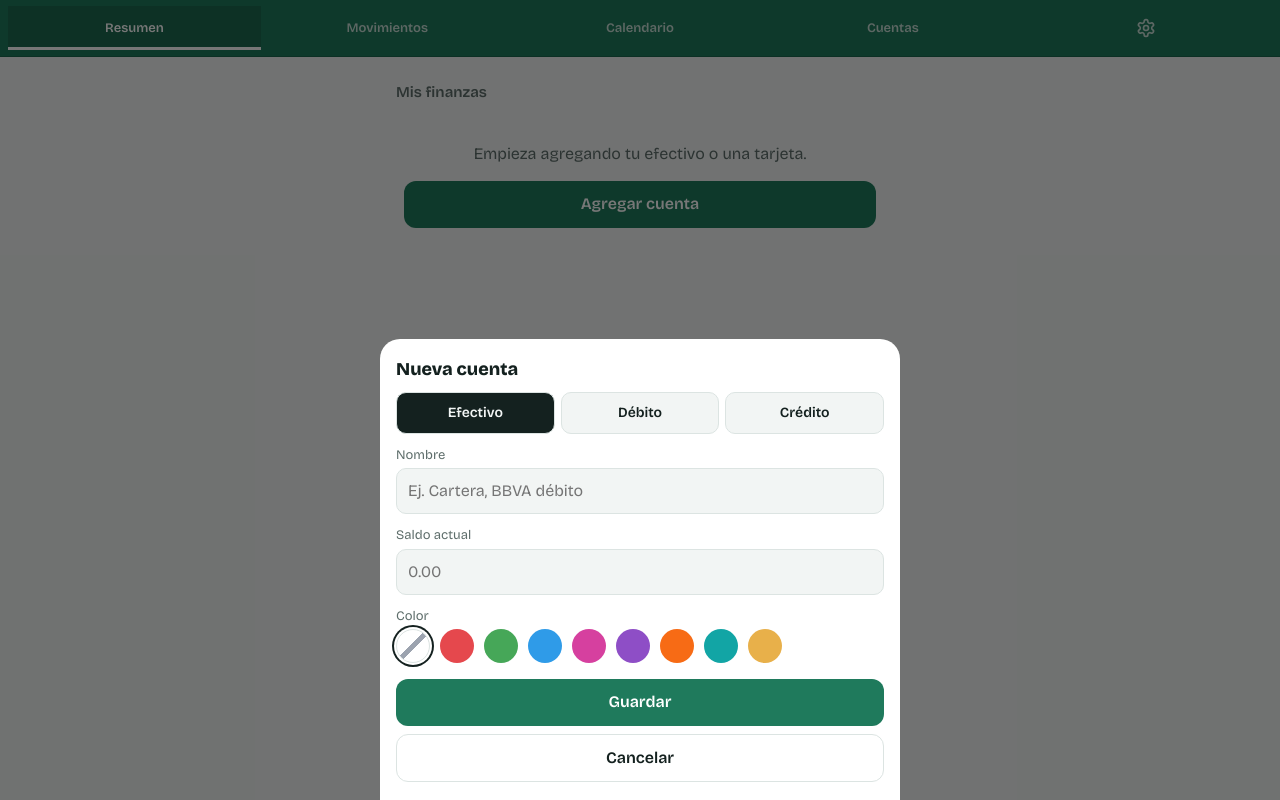
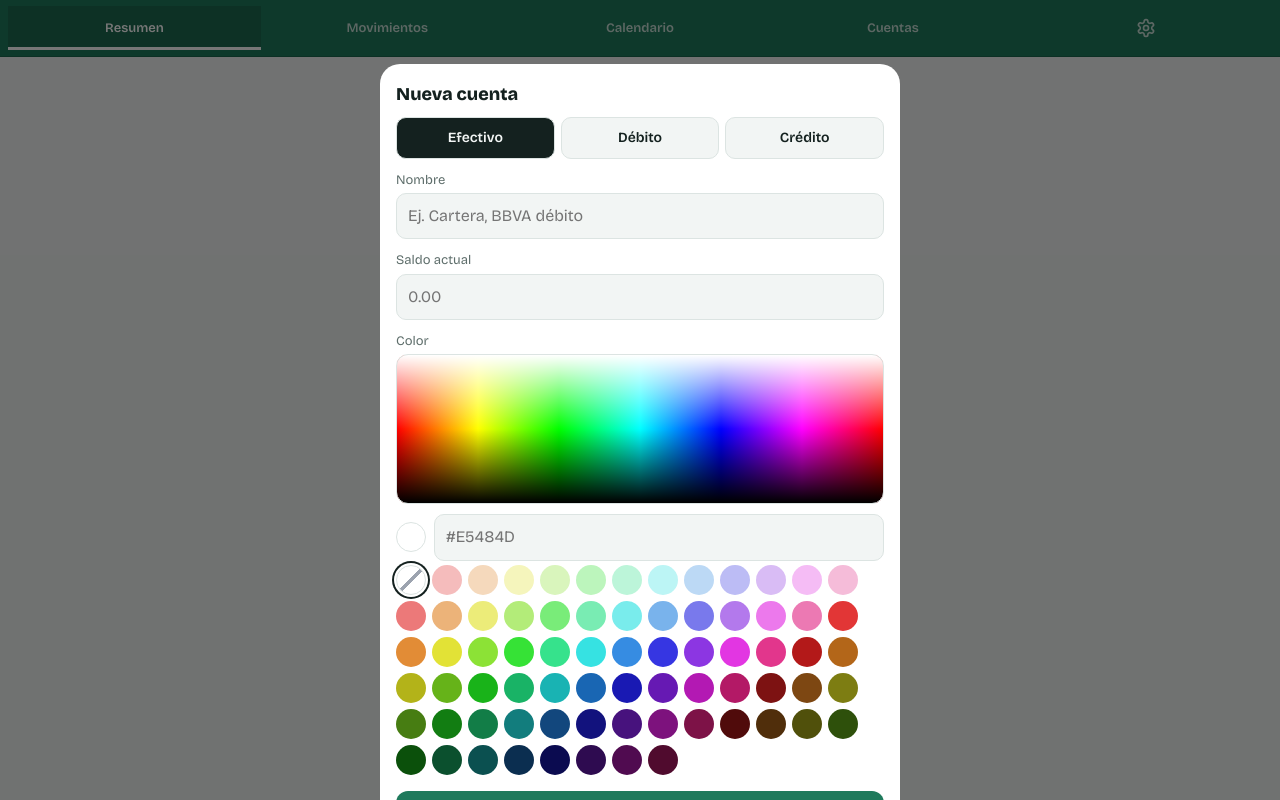
Before and after one commit to alexloza247/Control-Finanza, a website: page index.html in a window 1280 px wide. Both pictures are taken after a click on the button "Agregar cuenta". Drawn offline with nearby package versions, Linux system fonts and the light colour scheme.

Commit message:
Selector de color propio (espectro, hexadecimal y cuadrícula) y barrita al borde

```diff
--- a/index.html
+++ b/index.html
@@ -40,11 +40,21 @@ h2{font-size:18px;margin:24px 0 10px;font-weight:800}
 .item .t{font-weight:600}.item .m{font-size:13px;color:var(--mute2)}
 /* Barrita de color de la cuenta: se ve en la tarjeta de la cuenta (Cuentas)
    y en cada movimiento (Movimientos), para identificarla de un vistazo. */
-.cbar{position:absolute;left:7px;top:10px;bottom:10px;width:6px;border-radius:3px;pointer-events:none}
-/* Selector de color de la cuenta en el formulario: círculos de la paleta. */
-.csw{display:flex;flex-wrap:wrap;gap:10px;margin-top:4px}
-.cswb{width:34px;height:34px;border-radius:50%;border:0;padding:0;cursor:pointer}
+.cbar{position:absolute;left:0;top:0;bottom:0;width:6px;border-radius:14px 0 0 14px;pointer-events:none}
+.item.hasbar{padding-left:24px}
+/* Selector de color de la cuenta en el formulario: cuadrícula con muchos
+   colores y campo para escribir el código hexadecimal. */
+.csw{display:flex;flex-wrap:wrap;gap:6px;margin-top:4px}
+.cswb{width:30px;height:30px;border-radius:50%;border:0;padding:0;cursor:pointer}
 .cswb.sel{box-shadow:0 0 0 2px var(--surf),0 0 0 4px var(--ink)}
+.chex{display:flex;gap:8px;align-items:center;margin-top:10px}
+.chex .prev{width:30px;height:30px;border-radius:50%;border:1px solid var(--line);flex:none}
+.chex input{flex:1;min-width:0;text-transform:uppercase}
+.cspec{position:relative;width:100%;height:150px;border-radius:12px;border:1px solid var(--line);cursor:pointer;touch-action:none;margin-top:4px;
+ background:
+  linear-gradient(to bottom, #fff, rgba(255,255,255,0) 50%, rgba(0,0,0,0) 50%, #000),
+  linear-gradient(to right, hsl(0,100%,50%), hsl(30,100%,50%), hsl(60,100%,50%), hsl(90,100%,50%), hsl(120,100%,50%), hsl(150,100%,50%), hsl(180,100%,50%), hsl(210,100%,50%), hsl(240,100%,50%), hsl(270,100%,50%), hsl(300,100%,50%), hsl(330,100%,50%), hsl(360,100%,50%));}
+.cspec .cmark{position:absolute;width:18px;height:18px;border-radius:50%;border:2px solid #fff;box-shadow:0 0 0 1px rgba(0,0,0,.45);transform:translate(-50%,-50%);pointer-events:none;display:none}
 /* Bloque apagado: cuando el interruptor maestro de Notificaciones está
    desactivado, los recordatorios se ven oscuros y no se pueden tocar. */
 .dim{opacity:.45;pointer-events:none}
@@ -231,10 +241,18 @@ function balance(a){var b=+a.initial||0;S.tx.forEach(function(t){
  if(t.type==='transfer'){if(t.acc===a.id)b-=t.amt;if(t.to===a.id)b+=t.amt}});return Math.round(b*100)/100}
 function acc(id){return S.accounts.filter(function(a){return a.id===id})[0]}
 /* Color de cada cuenta (opcional): la cuenta no trae color por defecto; el
-   usuario elige uno en "Editar cuenta" (o deja "Sin color"). accColor
-   devuelve el color elegido o null si no tiene; solo las cuentas con color
-   muestran la barrita en Cuentas y en sus movimientos. */
-var ACC_COLORS=['#E5484D','#46A758','#2F9BE8','#D6409F','#8E4EC6','#F76B15','#12A5A5','#E8B04A'];
+   usuario elige uno en "Editar cuenta" (cuadrícula de colores o código
+   hexadecimal propio, o deja "Sin color"). accColor devuelve el color
+   elegido o null si no tiene; solo las cuentas con color muestran la
+   barrita en Cuentas y en sus movimientos. */
+function hslHex(h,s,l){var c=(1-Math.abs(2*l-1))*s,x=c*(1-Math.abs(((h/60)%2)-1)),m=l-c/2,r=0,g=0,b=0;if(h<60){r=c;g=x}else if(h<120){r=x;g=c}else if(h<180){g=c;b=x}else if(h<240){g=x;b=c}else if(h<300){r=x;b=c}else{r=c;b=x}function p(v){var n=Math.round((v+m)*255).toString(16).toUpperCase();return n.length<2?'0'+n:n}return '#'+p(r)+p(g)+p(b)}
+var COLOR_GRID=(function(){var out=[],L=[0.85,0.7,0.55,0.4,0.28,0.18];for(var li=0;li<L.length;li++)for(var hi=0;hi<12;hi++)out.push(hslHex(hi*30,0.75,L[li]));return out})();
+function normalizeHex(v){if(v==null)return null;var s=String(v).trim();if(s.charAt(0)==='#')s=s.slice(1);if(!/^[0-9a-fA-F]{6}$/.test(s))return null;return '#'+s.toUpperCase()}
+/* Espectro de colores (selector propio): fx=tono (0..1 → 0..360°),
+   fy=claridad (0 blanco, 0.5 tono puro, 1 negro). specColorAt convierte una
+   posición en hex; specPosForHex hace lo inverso para colocar el marcador. */
+function specColorAt(fx,fy){fx=Math.max(0,Math.min(1,fx));fy=Math.max(0,Math.min(1,fy));var hue=fx*360,c=1,x=1-Math.abs(((hue/60)%2)-1),r=0,g=0,b=0;if(hue<60){r=c;g=x}else if(hue<120){r=x;g=c}else if(hue<180){g=c;b=x}else if(hue<240){g=x;b=c}else if(hue<300){r=x;b=c}else{r=c;b=x}var R=r,G=g,B=b;if(fy<=0.5){var w=1-fy/0.5;R=r*(1-w)+w;G=g*(1-w)+w;B=b*(1-w)+w}else{var k=1-(fy-0.5)/0.5;R=r*k;G=g*k;B=b*k}function p(v){var n=Math.round(v*255).toString(16).toUpperCase();return n.length<2?'0'+n:n}return '#'+p(R)+p(G)+p(B)}
+function specPosForHex(hex){var n=normalizeHex(hex);if(!n)return null;var r=parseInt(n.substr(1,2),16)/255,g=parseInt(n.substr(3,2),16)/255,b=parseInt(n.substr(5,2),16)/255,v=Math.max(r,g,b),m=Math.min(r,g,b),ch=v-m,hue=0;if(ch>0){if(v===r)hue=60*(((g-b)/ch)%6);else if(v===g)hue=60*((b-r)/ch+2);else hue=60*((r-g)/ch+4);if(hue<0)hue+=360}return{x:hue/360,y:m>0?(1-m)*0.5:1-v/2}}
 function accColor(a){return (a&&a.color)?a.color:null}
 // credit: balance is negative when owing
 var TORD={cash:0,debit:1,credit:2},TYORD={income:0,expense:1,transfer:2},EVO={due:0,bill:1,cut:2};
@@ -447,7 +465,7 @@ function cmp(a,b){if(a.date!==b.date)return a.date<b.date?1:-1;var ta=a.time||''
 function list(arr){return arr.map(function(t){
  var a=acc(t.acc),to=t.to?acc(t.to):null,ac=accColor(a),sign=t.type==='income'?'pos':t.type==='expense'?'neg':'',pre=t.type==='income'?'+':t.type==='expense'?'-':'';
  var title=t.type==='transfer'?'Transferencia → '+esc(to?to.name:'?'):esc(t.note||t.cat||'Movimiento');
- return '<div class="item" data-act="edittx" data-id="'+t.id+'">'+(ac?'<span class="cbar" style="background:'+ac+'"></span>':'')+'<div class="row">'+(t.photo?'<button type="button" class="thumb" data-act="viewphoto" data-id="'+t.id+'" aria-label="Ver foto del ticket"><img src="'+t.photo+'" alt=""></button>':'')+'<div style="flex:1;min-width:0"><div class="t">'+title+'</div><div class="m">'+esc(a?a.name:'?')+' · '+t.date+(t.time?' · '+esc(t.time):'')+(t.type!=='transfer'&&t.cat?' · '+esc(t.cat):'')+(t.msi>1?' · '+t.msi+(t.msiUnit==='quincenas'?' quincenas':' MSI'):'')+'</div></div><b class="'+sign+'">'+pre+money(t.amt)+'</b><div style="display:flex;flex-direction:column;align-items:center;flex:none"><span class="ed" aria-hidden="true" style="margin-left:0">✎</span><button type="button" class="ic" data-act="repeattx" data-id="'+t.id+'" aria-label="Repetir" title="Repetir">↻</button></div></div></div>'}).join('')}
+ return '<div class="item'+(ac?' hasbar':'')+'" data-act="edittx" data-id="'+t.id+'">'+(ac?'<span class="cbar" style="background:'+ac+'"></span>':'')+'<div class="row">'+(t.photo?'<button type="button" class="thumb" data-act="viewphoto" data-id="'+t.id+'" aria-label="Ver foto del ticket"><img src="'+t.photo+'" alt=""></button>':'')+'<div style="flex:1;min-width:0"><div class="t">'+title+'</div><div class="m">'+esc(a?a.name:'?')+' · '+t.date+(t.time?' · '+esc(t.time):'')+(t.type!=='transfer'&&t.cat?' · '+esc(t.cat):'')+(t.msi>1?' · '+t.msi+(t.msiUnit==='quincenas'?' quincenas':' MSI'):'')+'</div></div><b class="'+sign+'">'+pre+money(t.amt)+'</b><div style="display:flex;flex-direction:column;align-items:center;flex:none"><span class="ed" aria-hidden="true" style="margin-left:0">✎</span><button type="button" class="ic" data-act="repeattx" data-id="'+t.id+'" aria-label="Repetir" title="Repetir">↻</button></div></div></div>'}).join('')}
 var MESES=['enero','febrero','marzo','abril','mayo','junio','julio','agosto','septiembre','octubre','noviembre','diciembre'];
 /* Búsqueda por monto: "500" encuentra el gasto de $500; "1,200" o "1200"
    encuentran $1,200. */
@@ -468,7 +486,7 @@ function accs(){
  var h='<div class="row"><h1>Cuentas</h1><a class="lnk" data-act="newacc">+ Nueva</a></div><div style="margin-top:12px">';
  if(!S.accounts.length)h+='<div class="empty">Agrega efectivo, débito o crédito.</div>';
  var lastT='';sortedAccs().forEach(function(a){var b=balance(a),ac=accColor(a);if(a.type!==lastT){lastT=a.type;h+='<div class="m" style="margin:14px 0 6px;font-weight:600">'+TYPES[a.type]+'</div>'}
-  h+='<div class="item" data-act="accmove" data-id="'+a.id+'">'+(ac?'<span class="cbar" style="background:'+ac+'"></span>':'')+'<div class="row"><div><div class="t">'+esc(a.name)+'</div><div class="m">'+TYPES[a.type]+(a.type==='credit'&&a.freq==='biweekly'?' quincenal':'')+(a.type==='credit'&&a.cutDay?' · corte día '+cutDays(a).join(' y '):'')+(a.type==='credit'&&a.dueDay?' · pago día '+dueDays(a).join(' y '):'')+'</div></div><b class="'+(b<0?'neg':'')+'"><span class="anum" data-k="acc-'+a.id+'" data-v="'+(a.type==='credit'?-b:b)+'">'+(a.type==='credit'?money(-b):money(b))+'</span></b></div>';
+  h+='<div class="item'+(ac?' hasbar':'')+'" data-act="accmove" data-id="'+a.id+'">'+(ac?'<span class="cbar" style="background:'+ac+'"></span>':'')+'<div class="row"><div><div class="t">'+esc(a.name)+'</div><div class="m">'+TYPES[a.type]+(a.type==='credit'&&a.freq==='biweekly'?' quincenal':'')+(a.type==='credit'&&a.cutDay?' · corte día '+cutDays(a).join(' y '):'')+(a.type==='credit'&&a.dueDay?' · pago día '+dueDays(a).join(' y '):'')+'</div></div><b class="'+(b<0?'neg':'')+'"><span class="anum" data-k="acc-'+a.id+'" data-v="'+(a.type==='credit'?-b:b)+'">'+(a.type==='credit'?money(-b):money(b))+'</span></b></div>';
   if(a.type==='credit'&&+a.limit>0){var used=Math.max(0,-b),p=Math.min(100,used/a.limit*100);h+='<div class="bar"><i class="'+(p>80?'hi':'')+'" style="width:'+p+'%"></i></div><div class="m" style="margin-top:4px">Límite de '+money(a.limit)+' · disponible '+money(a.limit-used)+'</div>'}
   if(a.type==='credit'){var ps=msiPlans(a);if(ps.length){var bwq=a.freq==='biweekly';h+='<div class="m" style="margin-top:10px"><b>'+(bwq?'Quincenas sin intereses · '+money(msiMonth(a))+' por quincena':'Meses sin intereses · '+money(msiMonth(a))+' al mes')+'</b></div>';ps.forEach(function(p){var pq=p.unit==='quincenas';h+='<div class="m">'+esc(p.t.note||p.t.cat||'Compra')+' · '+p.done+'/'+p.t.msi+' pagos · faltan '+p.left+(pq?' quincenas':'')+' · '+money(p.m)+(pq?'/quincena':'/mes')+'</div>'})}}
   if(a.type==='credit'&&dueDays(a).length)h+='<div style="margin-top:6px">'+dueDays(a).map(function(dd){return calLink('Pago tarjeta '+a.name,fmt(nextDue(dd).date),dd,true,'Fecha límite de pago de '+a.name,dueDays(a).length>1?'Calendario · día '+dd:'')}).join(' ')+'</div>';
@@ -526,10 +544,22 @@ function accForm(a){a=a||{type:'cash'};var cr=a.type==='credit';var pickedColor=
  '<label>Nombre</label><input id="f_name" value="'+esc(a.name||'')+'" placeholder="Ej. Cartera, BBVA débito">'+
  '<label id="l_init">'+(cr?'Deuda actual':'Saldo actual')+'</label><input id="f_init" type="number" inputmode="decimal" value="'+(a.id?(cr?Math.max(0,-balance(a)):balance(a)):'')+'" placeholder="0.00">'+
  '<div id="crx" style="display:'+(cr?'block':'none')+'"><label>Límite de crédito (obligatorio)</label><input id="f_lim" type="number" inputmode="decimal" value="'+(a.limit||'')+'"><label>Frecuencia de pago</label><div class="seg" id="fq"><button data-k="monthly" class="'+(a.freq==='biweekly'?'':'on')+'">Mensual</button><button data-k="biweekly" class="'+(a.freq==='biweekly'?'on':'')+'">Quincenal</button></div><div class="m" style="margin-top:6px" id="fq_help">'+(a.freq==='biweekly'?'Quincenal: cada fecha se repite 15 días después (ej. día 5 y 20).':'Mensual: la fecha de pago se repite el mismo día cada mes.')+'</div><div class="two"><div><label>Día de corte</label><input id="f_cut" type="number" min="1" max="31" value="'+(a.cutDay||'')+'"></div><div><label>Día límite de pago</label><input id="f_due" type="number" min="1" max="31" value="'+(a.dueDay||'')+'"></div></div></div>'+
- '<label>Color</label><div class="csw" id="f_csw">'+'<button type="button" class="cswb none'+(!pickedColor?' sel':'')+'" data-c="" title="Sin color" aria-label="Sin color" style="background:linear-gradient(135deg,transparent 45%,#9CA3AF 45%,#9CA3AF 55%,transparent 55%),var(--surf);border:1px solid var(--line)"></button>'+ACC_COLORS.map(function(c){return '<button type="button" class="cswb'+(c.toLowerCase()===String(pickedColor).toLowerCase()?' sel':'')+'" data-c="'+c+'" style="background:'+c+'" aria-label="Color"></button>'}).join('')+'</div>'+'<div style="margin-top:16px"><button class="btn" id="sv">Guardar</button>'+(a.id?'<button class="btn del" id="dl">Eliminar cuenta</button>':'')+'<button class="btn ghost" id="cn">Cancelar</button></div>');
+ '<label>Color</label><div class="cspec" id="f_cspec"><div class="cmark" id="f_cmark"></div></div><div class="chex"><span class="prev" id="f_cprev" style="background:'+esc(pickedColor||'transparent')+'"></span><input id="f_hex" type="text" maxlength="7" autocomplete="off" spellcheck="false" placeholder="#E5484D" value="'+esc(pickedColor||'')+'"></div><div class="csw" id="f_csw"></div>'+'<div style="margin-top:16px"><button class="btn" id="sv">Guardar</button>'+(a.id?'<button class="btn del" id="dl">Eliminar cuenta</button>':'')+'<button class="btn ghost" id="cn">Cancelar</button></div>');
  var type=a.type,fq=a.freq==='biweekly'?'biweekly':'monthly';$('fq').onclick=function(e){var k=e.target.getAttribute('data-k');if(!k)return;fq=k;[].forEach.call($('fq').children,function(b){b.className=b.getAttribute('data-k')===k?'on':''});var hh=$('fq_help');if(hh)hh.textContent=k==='biweekly'?'Quincenal: cada fecha se repite 15 días después (ej. día 5 y 20).':'Mensual: la fecha de pago se repite el mismo día cada mes.'};
  $('ts').onclick=function(e){var k=e.target.getAttribute('data-k');if(!k)return;type=k;[].forEach.call($('ts').children,function(b){b.className=b.getAttribute('data-k')===k?'on':''});$('crx').style.display=k==='credit'?'block':'none';$('l_init').textContent=k==='credit'?'Deuda actual':'Saldo actual'};
- var csw=$('f_csw');if(csw)csw.onclick=function(e){var t=e.target;if(!t||!t.getAttribute)return;var b=t.getAttribute('data-c');if(b===null)return;pickedColor=b;[].forEach.call(csw.children,function(x){x.className=(x.getAttribute('data-c')===''?'cswb none':'cswb')+(x.getAttribute('data-c')===b?' sel':'')})};
+ function cswHtml(){var h='<button type="button" class="cswb none'+(!pickedColor?' sel':'')+'" data-c="" title="Sin color" aria-label="Sin color" style="background:linear-gradient(135deg,transparent 45%,#9CA3AF 45%,#9CA3AF 55%,transparent 55%),var(--surf);border:1px solid var(--line)"></button>';var inGrid=false;if(pickedColor){for(var i=0;i<COLOR_GRID.length;i++)if(COLOR_GRID[i].toLowerCase()===pickedColor.toLowerCase()){inGrid=true;break}}if(pickedColor&&!inGrid)h+='<button type="button" class="cswb sel" data-c="'+esc(pickedColor)+'" style="background:'+esc(pickedColor)+'" aria-label="Color actual"></button>';h+=COLOR_GRID.map(function(c){return '<button type="button" class="cswb'+(pickedColor&&c.toLowerCase()===pickedColor.toLowerCase()?' sel':'')+'" data-c="'+c+'" style="background:'+c+'" aria-label="Color"></button>'}).join('');return h}
+ function syncColorUI(light){var csw=$('f_csw');if(csw&&!light)csw.innerHTML=cswHtml();var pr=$('f_cprev');if(pr)pr.style.background=pickedColor||'transparent';var hx=$('f_hex');if(hx&&hx.value!==(pickedColor||''))hx.value=pickedColor||'';var mk=$('f_cmark');if(mk){var p=pickedColor?specPosForHex(pickedColor):null;if(p){mk.style.display='block';mk.style.left=(p.x*100)+'%';mk.style.top=(p.y*100)+'%'}else mk.style.display='none'}}
+ function setPicked(hex,light){pickedColor=hex;syncColorUI(light)}
+ var csw=$('f_csw');if(csw)csw.onclick=function(e){var t=e.target;if(!t||!t.getAttribute)return;var b=t.getAttribute('data-c');if(b===null)return;setPicked(b)};
+ var hexEl=$('f_hex');if(hexEl){hexEl.oninput=function(){var n=normalizeHex(hexEl.value);if(n){setPicked(n);hexEl.classList.remove('field-missing')}else if(hexEl.value.trim()===''){setPicked('')}else{hexEl.classList.add('field-missing')}};hexEl.onchange=function(){if(!normalizeHex(hexEl.value)){hexEl.value=pickedColor||'';hexEl.classList.remove('field-missing')}}}
+ var spec=$('f_cspec');
+ if(spec){function specFrac(e){var r=spec.getBoundingClientRect();if(r.width>0&&r.height>0)return[(e.clientX-r.left)/r.width,(e.clientY-r.top)/r.height];return null}
+  var drag=false;
+  spec.onpointerdown=function(e){drag=true;try{spec.setPointerCapture(e.pointerId)}catch(_){}var f=specFrac(e);if(f)setPicked(specColorAt(f[0],f[1]),true);if(e.preventDefault)e.preventDefault()};
+  spec.onpointermove=function(e){if(!drag)return;var f=specFrac(e);if(f)setPicked(specColorAt(f[0],f[1]),true)};
+  spec.onpointerup=function(){drag=false;syncColorUI()};
+  spec.onpointercancel=function(){drag=false;syncColorUI()}}
+ syncColorUI();
  $('cn').onclick=close;
  $('sv').onclick=function(){var n=$('f_name').value.trim();if(!n){markMissing('f_name');return}
   /* El límite es obligatorio para tarjetas de crédito: sin él no se puede pedir el crédito disponible en "Confirma tus saldos". */
```
Also changed, not shown: README.md.
